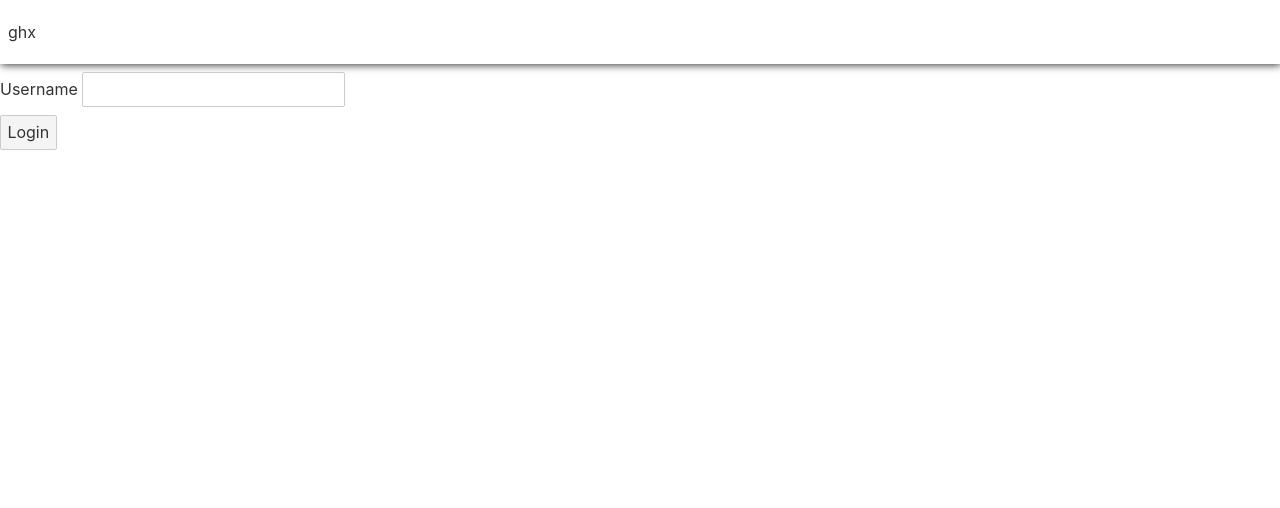
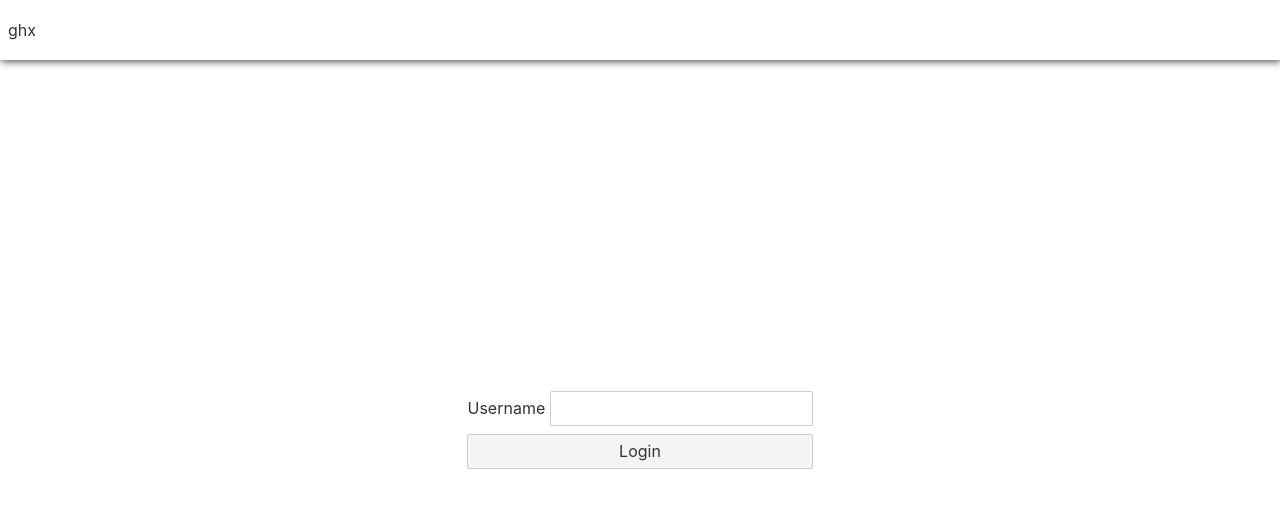
Before and after one commit to rheber/ghx, a Svelte app: page / in a window 1280 px wide. Shown: the top 508 px of the page. Built offline with nearby package versions, Linux system fonts and the light colour scheme.

Commit message:
style login

```diff
--- a/src/components/HomeScreen.svelte
+++ b/src/components/HomeScreen.svelte
@@ -50,7 +50,7 @@
   };
 </script>
 
-<div>
+<div class="root">
   <AppBar username={username} onLogout={handleLogout} />
   {#if loggingIn}
     <Login onLogin={handleLogin} />
@@ -58,7 +58,9 @@
 </div>
 
 <style>
-  div {
+  .root {
+    display: flex;
+    flex-direction: column;
     height: 100%;
     width: 100%;
   }
--- a/src/components/Login/index.svelte
+++ b/src/components/Login/index.svelte
@@ -7,6 +7,7 @@
   };
 </script>
 
+<div class="root">
   <form>
     <label>
       Username
@@ -17,3 +18,19 @@
       Login
     </button>
   </form>
+</div>
+
+<style>
+  .root {
+    align-content: center;
+    display: flex;
+    height: 100%;
+    justify-content: center;
+}
+
+  form {
+    align-self: center;
+    display: flex;
+    flex-direction: column;
+  }
+</style>
```
Lines whose indentation alone changed are shown as unchanged.
